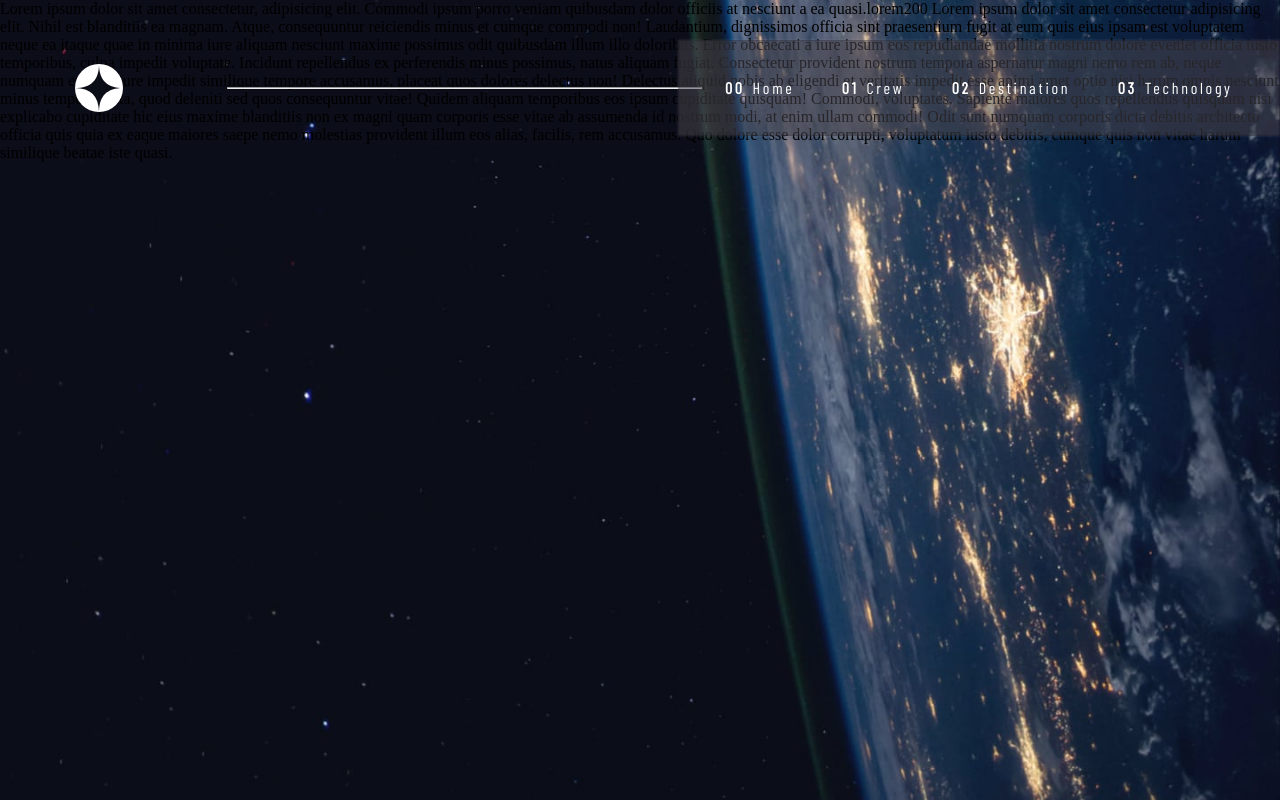
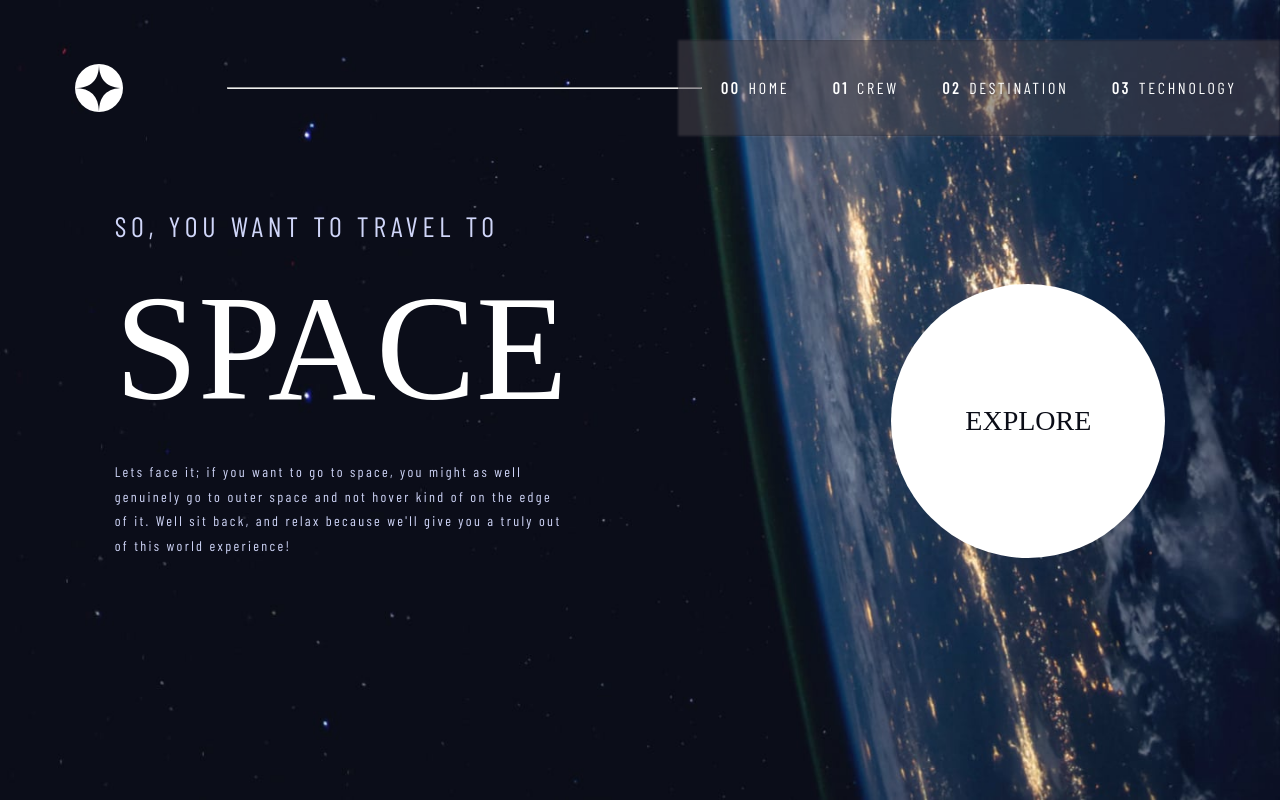
Before and after one commit to AgomohC/femto-space-tourism, a React (Create React App) app: page / in a window 1280 px wide. Built offline with nearby package versions, Linux system fonts and the light colour scheme; a web font is replaced by a local one.

Commit message:
finished deesktop homepage

```diff
--- a/src/Components/Header.jsx
+++ b/src/Components/Header.jsx
@@ -228,25 +228,25 @@ const Header = () => {
                      <Link to="/" className={classes.link}>
                         <Typography variant="subtitle2" color="initial">
                            <span className={classes.linkSpan}>00</span>
-                           Home
+                           HOME
                         </Typography>
                      </Link>
                      <Link to="/crew" className={classes.link}>
                         <Typography variant="subtitle2" color="initial">
                            <span className={classes.linkSpan}>01</span>
-                           Crew
+                           CREW
                         </Typography>
                      </Link>
                      <Link to="/destination" className={classes.link}>
                         <Typography variant="subtitle2" color="initial">
                            <span className={classes.linkSpan}>02</span>
-                           Destination
+                           DESTINATION
                         </Typography>
                      </Link>
                      <Link to="/technology" className={classes.link}>
                         <Typography variant="subtitle2" color="initial">
                            <span className={classes.linkSpan}>03</span>
-                           Technology
+                           TECHNOLOGY
                         </Typography>
                      </Link>
                   </div>
@@ -296,7 +296,7 @@ const Header = () => {
                               className={classes.linkMobile}
                            >
                               <span className={classes.linkSpanMobile}>00</span>
-                              Home
+                              HOME
                            </Typography>
                         </Link>
                         <Link
@@ -309,7 +309,7 @@ const Header = () => {
                               className={classes.linkMobile}
                            >
                               <span className={classes.linkSpanMobile}>01</span>
-                              Crew
+                              CREW
                            </Typography>
                         </Link>
                         <Link
@@ -322,7 +322,7 @@ const Header = () => {
                               className={classes.linkMobile}
                            >
                               <span className={classes.linkSpanMobile}>02</span>
-                              Destination
+                              DESTINATION
                            </Typography>
                         </Link>
                         <Link
@@ -335,7 +335,7 @@ const Header = () => {
                               className={classes.linkMobile}
                            >
                               <span className={classes.linkSpanMobile}>03</span>
-                              Technology
+                              TECHNOLOGY
                            </Typography>
                         </Link>
                      </div>
--- a/src/Pages/Home.jsx
+++ b/src/Pages/Home.jsx
@@ -2,11 +2,12 @@ import React from "react";
 import desktopImg from "../assets/home/background-home-desktop.jpg";
 import tabletImg from "../assets/home/background-home-tablet.jpg";
 import mobileImg from "../assets/home/background-home-mobile.jpg";
-import { makeStyles, Box } from "@material-ui/core";
-
+import { makeStyles, Grid, Typography } from "@material-ui/core";
+import { Link } from "react-router-dom";
 const useStyles = makeStyles((theme) => ({
    background: {
-      height: "100vh",
+      height: "100%",
+      width: "100%",
       backgroundImage: `url(${mobileImg})`,
       [theme.breakpoints.up("sm")]: {
          backgroundImage: `url(${tabletImg})`,
@@ -23,37 +24,89 @@ const useStyles = makeStyles((theme) => ({
       left: 0,
       zIndex: 1,
    },
+   container: {
+      display: "flex",
+      alignItems: "flex-end",
+      justifyContent: "space-between",
+      marginTop: "200px",
+      marginLeft: "auto",
+      marginRight: "auto",
+   },
+   textContainer: {
+      width: "450px",
+   },
+   button: {
+      borderRadius: "50%",
+      display: "flex",
+      justifyContent: "center",
+      alignItems: "center",
+      backgroundColor: "#fff",
+      height: "274px",
+      width: "274px",
+      "&:hover": {
+         cursor: "pointer",
+         boxShadow: "0 0 0 64px rgba(255, 255, 255, 0.05)",
+      },
+   },
+   bodyText: {
+      marginBottom: theme.spacing(3),
+      marginTop: theme.spacing(2),
+      color: "#fff",
+   },
+   blue: {
+      color: theme.palette.text.secondary,
+   },
+   end: {
+      justifyContent: "flex-end",
+      display: "flex",
+   },
+   link: {
+      textDecoration: "none",
+   },
 }));
 
 const Home = () => {
    const classes = useStyles();
 
    return (
-      <Box className={classes.background}>
-         Lorem ipsum dolor sit amet consectetur, adipisicing elit. Commodi ipsum
-         porro veniam quibusdam dolor officiis at nesciunt a ea quasi.lorem200
-         Lorem ipsum dolor sit amet consectetur adipisicing elit. Nihil est
-         blanditiis ea magnam. Atque, consequuntur reiciendis minus et cumque
-         commodi non! Laudantium, dignissimos officia sint praesentium fugit at
-         eum quis eius ipsam est voluptatem neque ea itaque quae in minima iure
-         aliquam nesciunt maxime possimus odit quibusdam illum illo doloribus.
-         Error obcaecati a iure ipsum eos repudiandae mollitia nostrum dolore
-         eveniet officia iusto temporibus, culpa impedit voluptate. Incidunt
-         repellendus ex perferendis minus possimus, natus aliquam fugiat.
-         Consectetur provident nostrum tempora aspernatur magni nemo rem ab,
-         neque numquam eveniet iure impedit similique tempore accusamus, placeat
-         quos dolores delectus non! Delectus aliquid nobis ab eligendi et
-         veritatis impedit esse animi amet optio nisi harum omnis nesciunt minus
-         tempora dicta, quod deleniti sed quos consequuntur vitae! Quidem
-         aliquam temporibus eos ipsum cupiditate quisquam! Commodi, voluptates.
-         Sapiente maiores quos repellendus quisquam nisi explicabo cupiditate
-         hic eius maxime blanditiis non ex magni quam corporis esse vitae ab
-         assumenda id nostrum modi, at enim ullam commodi! Odit sunt numquam
-         corporis dicta debitis architecto officia quis quia ex eaque maiores
-         saepe nemo molestias provident illum eos alias, facilis, rem accusamus.
-         Quo dolore esse dolor corrupti, voluptatum iusto debitis, cumque quis
-         non vitae harum similique beatae iste quasi.
-      </Box>
+      <div className={classes.background}>
+         <Grid container spacing={2} xs={10} className={classes.container}>
+            <Grid item xs={10} sm={6}>
+               <div className={classes.textContainer}>
+                  <Typography
+                     variant="h5"
+                     className={classes.blue}
+                     color="secondary"
+                  >
+                     SO, YOU WANT TO TRAVEL TO
+                  </Typography>
+                  <Typography
+                     variant="h1"
+                     component="h5"
+                     className={classes.bodyText}
+                  >
+                     SPACE
+                  </Typography>
+
+                  <Typography variant="subtitle1" className={classes.blue}>
+                     Lets face it; if you want to go to space, you might as well
+                     genuinely go to outer space and not hover kind of on the
+                     edge of it. Well sit back, and relax because we'll give you
+                     a truly out of this world experience!
+                  </Typography>
+               </div>
+            </Grid>
+            <Grid item xs={10} sm={6} className={classes.end}>
+               <Link to="/destination" className={classes.link}>
+                  <div className={classes.button}>
+                     <Typography variant="h6" color="primary">
+                        EXPLORE
+                     </Typography>
+                  </div>
+               </Link>
+            </Grid>
+         </Grid>
+      </div>
    );
 };
 
```
